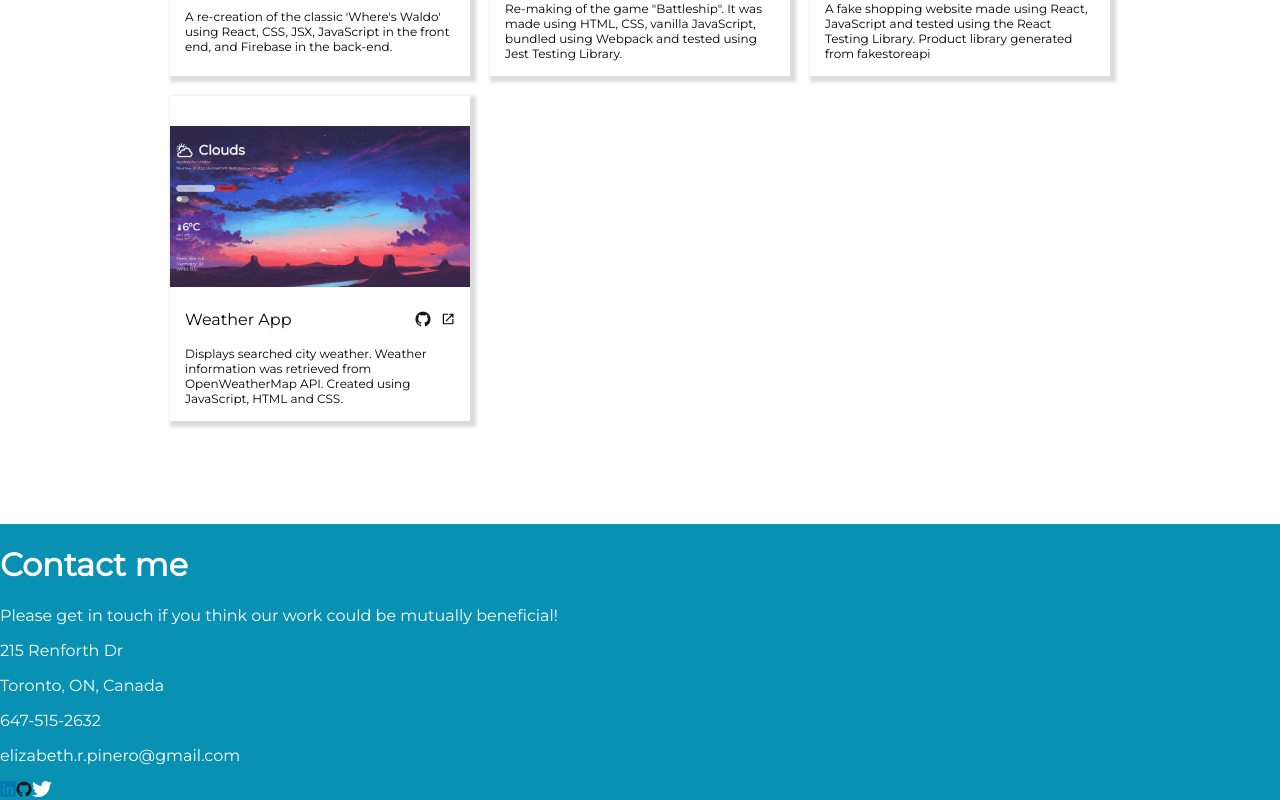
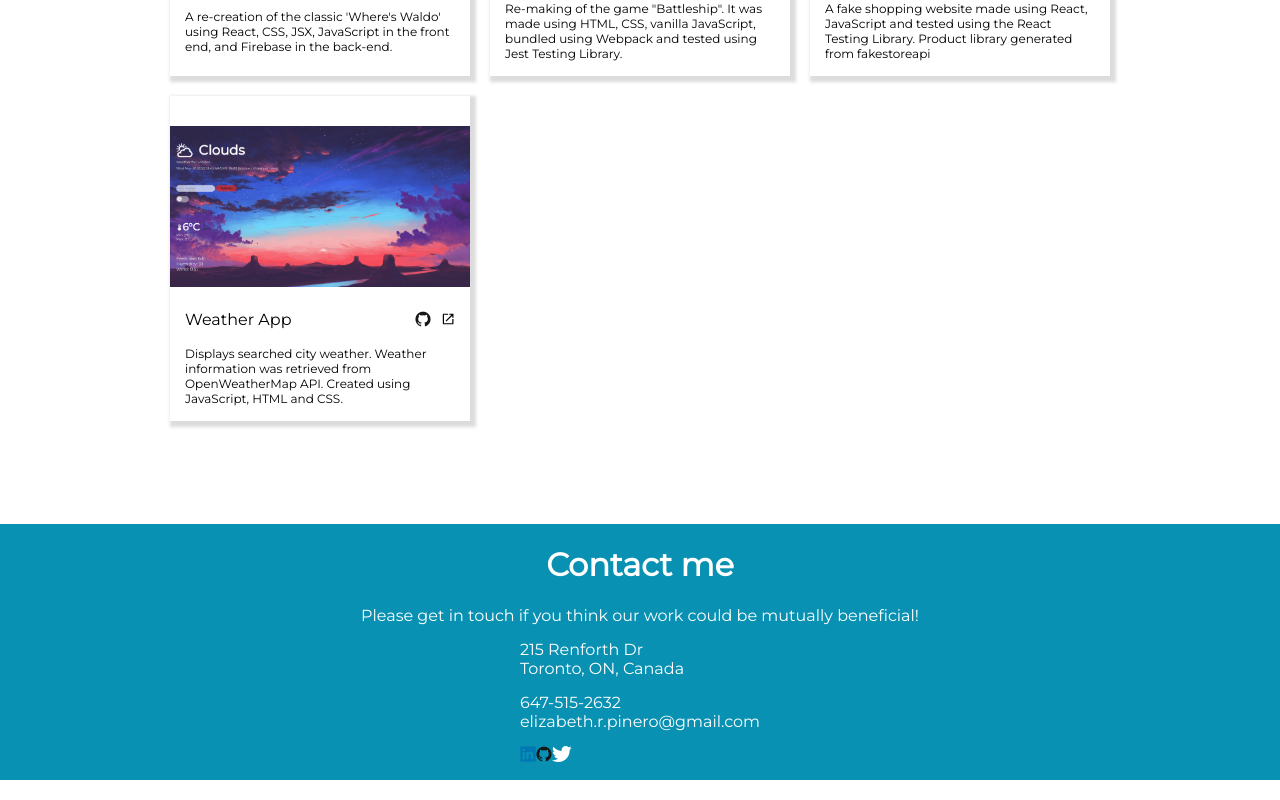
Before and after one commit to itsaflamingo/personal-portfolio, a React (Create React App) app: page / in a window 1280 px wide. Shown: the part 817-1617 px from the top of the page. Built offline with nearby package versions, Linux system fonts and the light colour scheme.

Commit message:
Styled contact section.

```diff
--- a/src/components/ContactInfo.js
+++ b/src/components/ContactInfo.js
@@ -4,6 +4,7 @@ export default function ContactInfo() {
             <h1>Contact me</h1>
             <p>Please get in touch if you think our work could be mutually beneficial!</p>
 
+            <div id="personal-info">
                 <div id='address'>
                     <p>215 Renforth Dr</p>
                     <p>Toronto, ON, Canada</p>
@@ -24,5 +25,6 @@ export default function ContactInfo() {
                     <i className="devicon-twitter-original"></i>
                 </div>
             </div>
+        </div>
     )
 }
--- a/src/styles/App.css
+++ b/src/styles/App.css
@@ -136,6 +136,10 @@ button {
     background-color: var(--background);
     color: white;
     margin-top: 8%;
+    display: flex;
+    flex-direction: column;
+    align-items: center;
+    justify-content: center;
 }
 .footer-social {
     height: 20%;
@@ -143,3 +147,12 @@ button {
 .social-med {
     height: 10%;
 }
+#personal-info {
+    display: flex;
+    flex-direction: column;
+    gap: 15px;
+    margin: 15px 0;
+}
+p {
+    margin: 0;
+}
```
Lines whose indentation alone changed are shown as unchanged.
